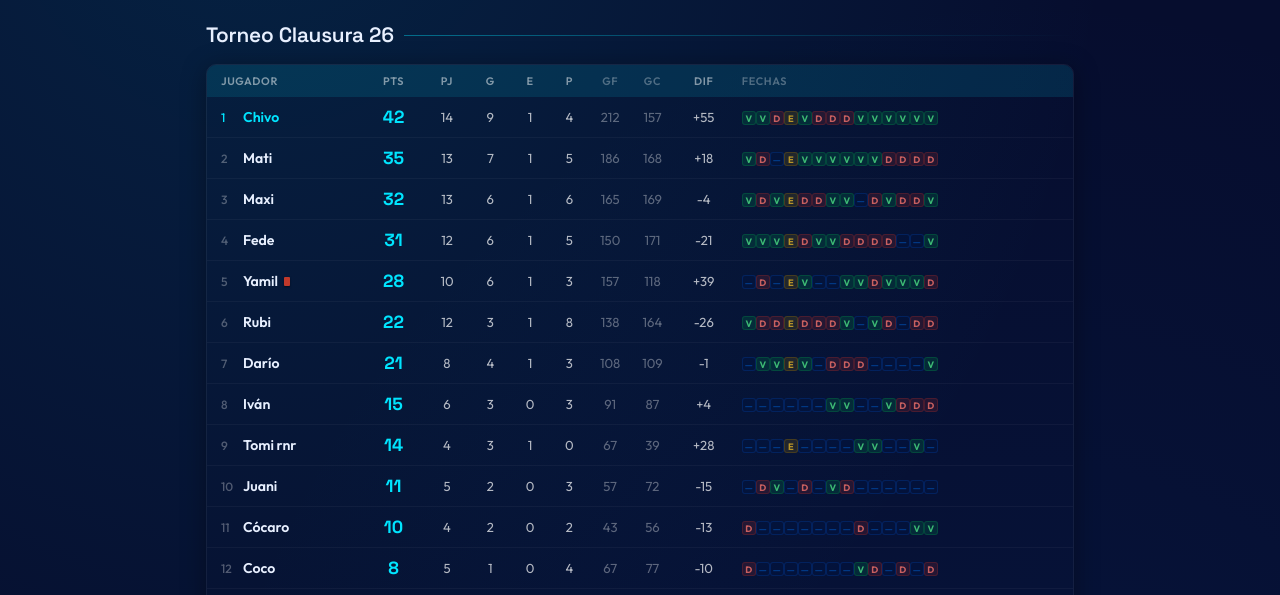
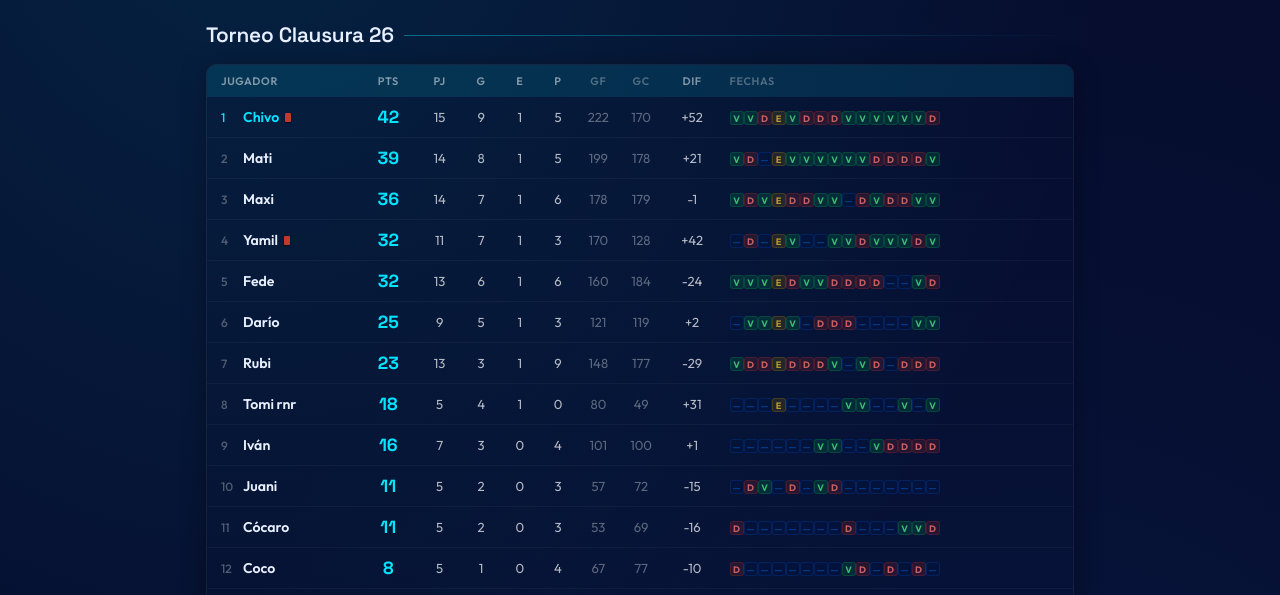
Before and after one commit to fedecamarotti/fulbito-martes, a plain HTML site: page index.html in a window 1280 px wide. Shown: the part 204-799 px from the top of the page. Drawn offline with Linux system fonts and the light colour scheme.

Commit message:
Fecha 15: Rosa 13 - Negro 10 (24 Nov 2026) + tarjeta roja Chivo
Co-Authored-By: Claude Sonnet 4.6 <noreply@anthropic.com>
Claude-Session: https://claude.ai/code/session_01Tgf6VVWkFGiuqB9V7yJf8i

```diff
--- a/index.html
+++ b/index.html
@@ -445,25 +445,25 @@ const torneosAnteriores = [
 
 const tablaPosiciones = [
   // { nombre, pts, pj, g, e, p, gf, gc, forma }
-  { nombre:"Chivo",   pts:42, pj:14, g:9, e:1, p:4, gf:212, gc:157, sanciones:0, forma:["V","V","D","E","V","D","D","D","V","V","V","V","V","V"] },
-  { nombre:"Mati",    pts:35, pj:13, g:7, e:1, p:5, gf:186, gc:168, forma:["V","D","-","E","V","V","V","V","V","V","D","D","D","D"] },
-  { nombre:"Maxi",    pts:32, pj:13, g:6, e:1, p:6, gf:165, gc:169, forma:["V","D","V","E","D","D","V","V","-","D","V","D","D","V"] },
-  { nombre:"Fede",    pts:31, pj:12, g:6, e:1, p:5, gf:150, gc:171, forma:["V","V","V","E","D","V","V","D","D","D","D","-","-","V"] },
-  { nombre:"Yamil",   pts:28, pj:10, g:6, e:1, p:3, gf:157, gc:118, sanciones:1, forma:["-","D","-","E","V","-","-","V","V","D","V","V","V","D"] },
-  { nombre:"Rubi",    pts:22, pj:12, g:3, e:1, p:8, gf:138, gc:164, forma:["V","D","D","E","D","D","D","V","-","V","D","-","D","D"] },
-  { nombre:"Darío",   pts:21, pj:8,  g:4, e:1, p:3, gf:108, gc:109, forma:["-","V","V","E","V","-","D","D","D","-","-","-","-","V"] },
-  { nombre:"Tomi rnr",pts:14, pj:4,  g:3, e:1, p:0, gf:67,  gc:39,  forma:["-","-","-","E","-","-","-","-","V","V","-","-","V","-"] },
-  { nombre:"Juani",   pts:11, pj:5,  g:2, e:0, p:3, gf:57,  gc:72,  forma:["-","D","V","-","D","-","V","D","-","-","-","-","-","-"] },
-  { nombre:"Alan",    pts:7,  pj:2,  g:2, e:0, p:0, gf:37,  gc:20,  sanciones:1, forma:["V","-","-","-","-","-","-","-","-","-","V","-","-","-"] },
-  { nombre:"Cócaro",  pts:10, pj:4,  g:2, e:0, p:2, gf:43,  gc:56,  forma:["D","-","-","-","-","-","-","-","D","-","-","-","V","V"] },
-  { nombre:"Coco",    pts:8,  pj:5,  g:1, e:0, p:4, gf:67,  gc:77,  forma:["D","-","-","-","-","-","-","-","V","D","-","D","-","D"] },
-  { nombre:"Gaby",    pts:5,  pj:2,  g:1, e:0, p:1, gf:28,  gc:36,  forma:["-","-","-","-","-","-","-","-","D","V","-","-","-","-"] },
-  { nombre:"Toro",    pts:6,  pj:5,  g:0, e:1, p:4, gf:45,  gc:71,  forma:["D","D","D","E","-","-","-","D","-","-","-","-","-","-"] },
-  { nombre:"Mariano", pts:7,  pj:4,  g:1, e:0, p:3, gf:46,  gc:61,  forma:["-","-","V","-","-","-","D","-","-","-","D","-","D","-"] },
-  { nombre:"Aaron",   pts:5,  pj:2,  g:1, e:0, p:1, gf:24,  gc:24,  forma:["V","D","-","-","-","-","-","-","-","-","-","-","-","-"] },
-  { nombre:"Tincho",  pts:1,  pj:1,  g:0, e:0, p:1, gf:5,   gc:10,  forma:["-","-","D","-","-","-","-","-","-","-","-","-","-","-"] },
-  { nombre:"Nico",    pts:1,  pj:1,  g:0, e:0, p:1, gf:5,   gc:10,  forma:["-","-","D","-","-","-","-","-","-","-","-","-","-","-"] },
-  { nombre:"Iván",   pts:15, pj:6,  g:3, e:0, p:3, gf:91,  gc:87,  forma:["-","-","-","-","-","-","V","V","-","-","V","D","D","D"] },
+  { nombre:"Chivo",   pts:42, pj:15, g:9, e:1, p:5, gf:222, gc:170, sanciones:1, forma:["V","V","D","E","V","D","D","D","V","V","V","V","V","V","D"] },
+  { nombre:"Mati",    pts:39, pj:14, g:8, e:1, p:5, gf:199, gc:178, forma:["V","D","-","E","V","V","V","V","V","V","D","D","D","D","V"] },
+  { nombre:"Maxi",    pts:36, pj:14, g:7, e:1, p:6, gf:178, gc:179, forma:["V","D","V","E","D","D","V","V","-","D","V","D","D","V","V"] },
+  { nombre:"Fede",    pts:32, pj:13, g:6, e:1, p:6, gf:160, gc:184, forma:["V","V","V","E","D","V","V","D","D","D","D","-","-","V","D"] },
+  { nombre:"Yamil",   pts:32, pj:11, g:7, e:1, p:3, gf:170, gc:128, sanciones:1, forma:["-","D","-","E","V","-","-","V","V","D","V","V","V","D","V"] },
+  { nombre:"Rubi",    pts:23, pj:13, g:3, e:1, p:9, gf:148, gc:177, forma:["V","D","D","E","D","D","D","V","-","V","D","-","D","D","D"] },
+  { nombre:"Darío",   pts:25, pj:9,  g:5, e:1, p:3, gf:121, gc:119, forma:["-","V","V","E","V","-","D","D","D","-","-","-","-","V","V"] },
+  { nombre:"Tomi rnr",pts:18, pj:5,  g:4, e:1, p:0, gf:80,  gc:49,  forma:["-","-","-","E","-","-","-","-","V","V","-","-","V","-","V"] },
+  { nombre:"Juani",   pts:11, pj:5,  g:2, e:0, p:3, gf:57,  gc:72,  forma:["-","D","V","-","D","-","V","D","-","-","-","-","-","-","-"] },
+  { nombre:"Alan",    pts:7,  pj:2,  g:2, e:0, p:0, gf:37,  gc:20,  sanciones:1, forma:["V","-","-","-","-","-","-","-","-","-","V","-","-","-","-"] },
+  { nombre:"Cócaro",  pts:11, pj:5,  g:2, e:0, p:3, gf:53,  gc:69,  forma:["D","-","-","-","-","-","-","-","D","-","-","-","V","V","D"] },
+  { nombre:"Coco",    pts:8,  pj:5,  g:1, e:0, p:4, gf:67,  gc:77,  forma:["D","-","-","-","-","-","-","-","V","D","-","D","-","D","-"] },
+  { nombre:"Gaby",    pts:5,  pj:2,  g:1, e:0, p:1, gf:28,  gc:36,  forma:["-","-","-","-","-","-","-","-","D","V","-","-","-","-","-"] },
+  { nombre:"Toro",    pts:6,  pj:5,  g:0, e:1, p:4, gf:45,  gc:71,  forma:["D","D","D","E","-","-","-","D","-","-","-","-","-","-","-"] },
+  { nombre:"Mariano", pts:7,  pj:4,  g:1, e:0, p:3, gf:46,  gc:61,  forma:["-","-","V","-","-","-","D","-","-","-","D","-","D","-","-"] },
+  { nombre:"Aaron",   pts:5,  pj:2,  g:1, e:0, p:1, gf:24,  gc:24,  forma:["V","D","-","-","-","-","-","-","-","-","-","-","-","-","-"] },
+  { nombre:"Tincho",  pts:1,  pj:1,  g:0, e:0, p:1, gf:5,   gc:10,  forma:["-","-","D","-","-","-","-","-","-","-","-","-","-","-","-"] },
+  { nombre:"Nico",    pts:1,  pj:1,  g:0, e:0, p:1, gf:5,   gc:10,  forma:["-","-","D","-","-","-","-","-","-","-","-","-","-","-","-"] },
+  { nombre:"Iván",   pts:16, pj:7,  g:3, e:0, p:4, gf:101, gc:100, forma:["-","-","-","-","-","-","V","V","-","-","V","D","D","D","D"] },
 ];
 
 const goleadores = [
@@ -628,12 +628,12 @@ const fechas = [
     ]
   },
   {
-    titulo: "Fecha 15 — Próxima fecha",
+    titulo: "Fecha 15 — 24 Nov 2026",
     partidos: [
       {
-        local:    { equipo:"Rosa",  color:"#e75480", stroke:"#c0306a", jugadores:"—" },
-        visitante:{ equipo:"Negro", color:"#222",    stroke:"#555",    jugadores:"—" },
-        marcador: null
+        local:    { equipo:"Rosa",  color:"#e75480", stroke:"#c0306a", jugadores:"Mati, Maxi, Yamil, Darío, Tomi" },
+        visitante:{ equipo:"Negro", color:"#222",    stroke:"#555",    jugadores:"Chivo, Fede, Rubi, Iván, Cócaro" },
+        marcador: "13 - 10"
       }
     ]
   },
@@ -659,24 +659,24 @@ const rankingCampeones = [
 
 const tablaHistorica = [
   // { nombre, pts, pj, g, e, p, dif, goles }
-  { nombre:"Chivo",    pts:317, pj:124, g:72, e:11, p:41, dif:"+177", goles:51 },
-  { nombre:"Maxi",     pts:279, pj:113, g:61, e:9,  p:43, dif:"+109", goles:69 },
-  { nombre:"Fede",     pts:268, pj:110, g:56, e:9,  p:45, dif:"-16",  goles:40 },
-  { nombre:"Mati",     pts:237, pj:112, g:47, e:11, p:54, dif:"-47",  goles:25 },
-  { nombre:"Darío",    pts:226, pj:100, g:47, e:10, p:43, dif:"+15",  goles:30 },
-  { nombre:"Rubi",     pts:220, pj:106, g:44, e:10, p:52, dif:"-57",  goles:51 },
+  { nombre:"Chivo",    pts:317, pj:125, g:72, e:11, p:42, dif:"+164", goles:51 },
+  { nombre:"Maxi",     pts:283, pj:114, g:62, e:9,  p:43, dif:"+112", goles:69 },
+  { nombre:"Fede",     pts:269, pj:111, g:56, e:9,  p:46, dif:"-37",  goles:40 },
+  { nombre:"Mati",     pts:241, pj:113, g:48, e:11, p:54, dif:"-34",  goles:25 },
+  { nombre:"Darío",    pts:230, pj:101, g:48, e:10, p:43, dif:"+19",  goles:30 },
+  { nombre:"Rubi",     pts:221, pj:107, g:44, e:10, p:53, dif:"-74",  goles:51 },
   { nombre:"Toro",     pts:128, pj:73,  g:24, e:7,  p:42, dif:"-114", goles:48 },
   { nombre:"Aaron",    pts:97,  pj:43,  g:23, e:5,  p:15, dif:"+64",  goles:20 },
   { nombre:"Lucas",    pts:81,  pj:34,  g:15, e:4,  p:15, dif:"-19",  goles:0  },
   { nombre:"Juani",    pts:63,  pj:38,  g:11, e:3,  p:24, dif:"-79",  goles:5  },
-  { nombre:"Cócaro",   pts:71,  pj:33,  g:14, e:3,  p:16, dif:"-42",  goles:12 },
+  { nombre:"Cócaro",   pts:72,  pj:34,  g:14, e:3,  p:17, dif:"-55",  goles:12 },
   { nombre:"Coco",     pts:68,  pj:39,  g:12, e:4,  p:23, dif:"-68",  goles:4  },
   { nombre:"Nuno",     pts:60,  pj:22,  g:12, e:2,  p:8,  dif:"0",    goles:0  },
   { nombre:"Compi",    pts:49,  pj:27,  g:7,  e:2,  p:18, dif:"-57",  goles:12 },
-  { nombre:"Yamil",    pts:63,  pj:26,  g:12, e:2,  p:12, dif:"+44",  goles:48 },
+  { nombre:"Yamil",    pts:67,  pj:27,  g:13, e:2,  p:12, dif:"+57",  goles:48 },
   { nombre:"Gaby",     pts:48,  pj:22,  g:13, e:1,  p:8,  dif:"+28",  goles:24 },
   { nombre:"Nahue",    pts:43,  pj:18,  g:9,  e:3,  p:6,  dif:"+2",   goles:0  },
-  { nombre:"Tomi rnr", pts:35,  pj:13,  g:10, e:1,  p:2,  dif:"+62",  goles:5  },
+  { nombre:"Tomi rnr", pts:39,  pj:14,  g:11, e:1,  p:2,  dif:"+75",  goles:5  },
   { nombre:"Luchito",  pts:25,  pj:9,   g:5,  e:1,  p:3,  dif:"+8",   goles:13 },
   { nombre:"Valen",    pts:18,  pj:8,   g:6,  e:0,  p:2,  dif:"+40",  goles:0  },
   { nombre:"Juan A.",  pts:13,  pj:6,   g:4,  e:1,  p:1,  dif:"+16",  goles:0  },
@@ -685,7 +685,7 @@ const tablaHistorica = [
   { nombre:"Tincho",   pts:2,   pj:2,   g:0,  e:0,  p:2,  dif:"-8",   goles:3  },
   { nombre:"Nico",     pts:1,   pj:1,   g:0,  e:0,  p:1,  dif:"-5",   goles:0  },
   { nombre:"Javi",     pts:1,   pj:1,   g:0,  e:0,  p:1,  dif:"-7",   goles:2  },
-  { nombre:"Iván",    pts:15,  pj:6,   g:3,  e:0,  p:3,  dif:"+4",   goles:0  },
+  { nombre:"Iván",    pts:16,  pj:7,   g:3,  e:0,  p:4,  dif:"-2",   goles:0  },
 ];
 // ─── RENDER ────────────────────────────────────────────────────────────────
 
```
